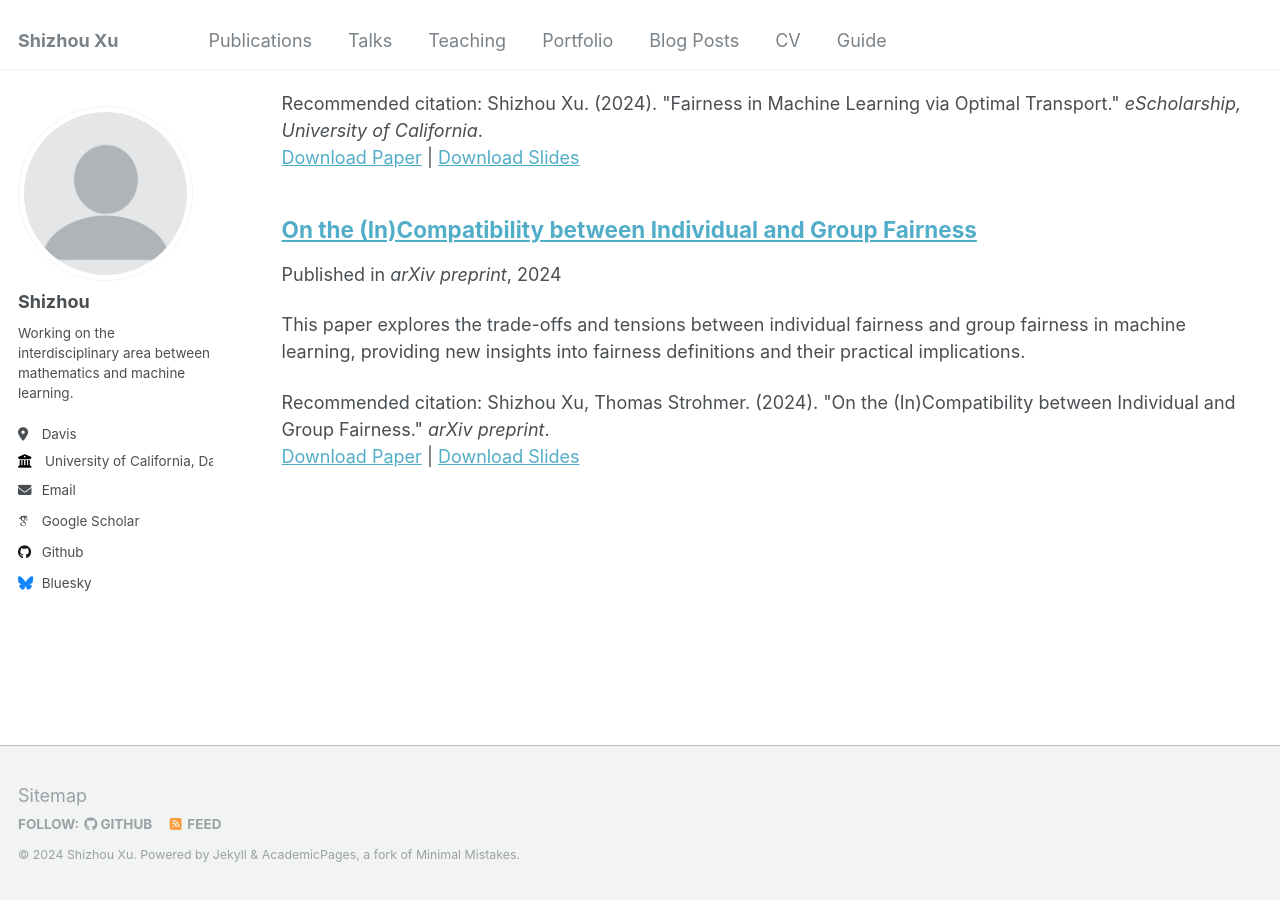
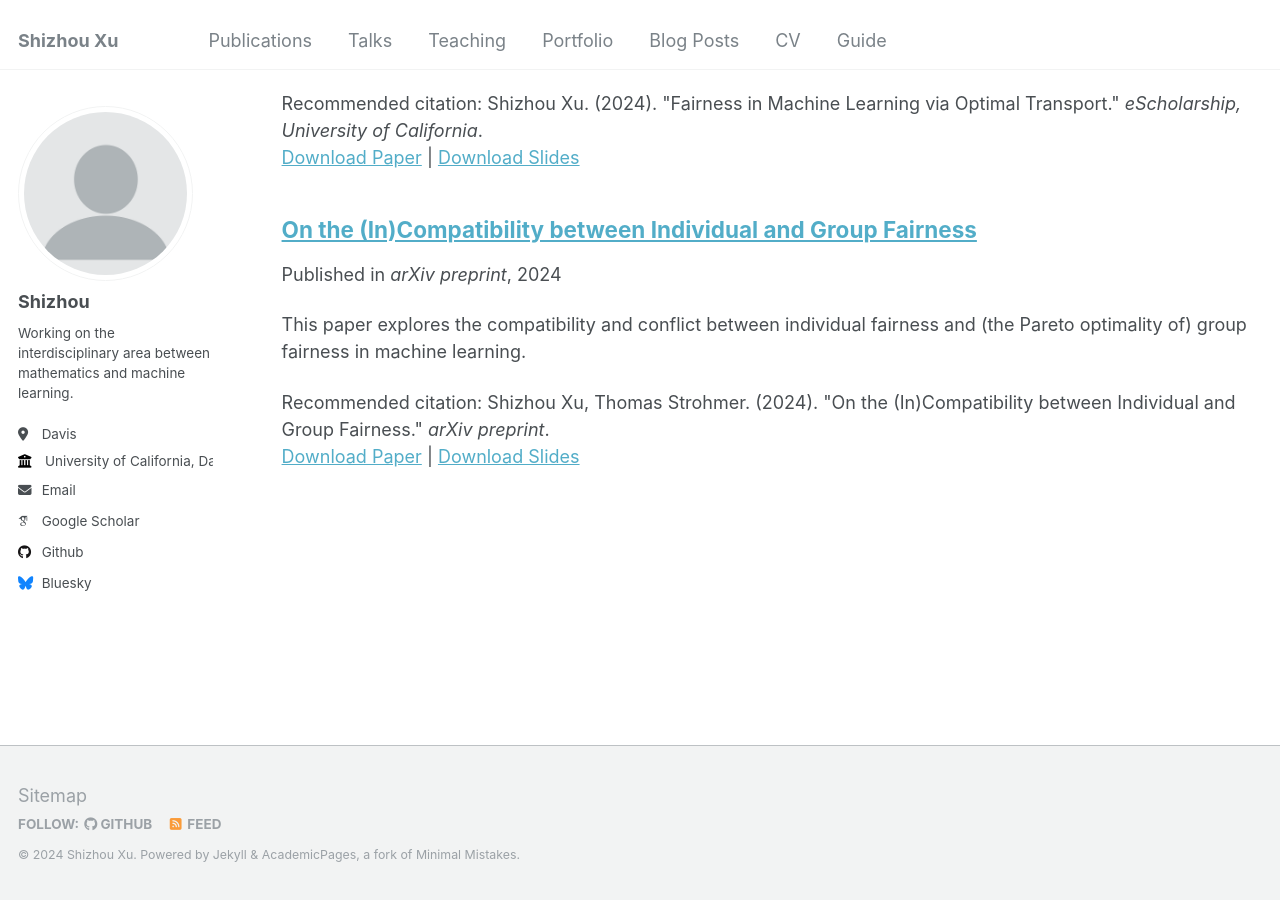
Before and after one commit to xushizhou/xushizhou.github.io, a Jekyll site: the page built from _pages/publications.html, in a window 1280 px wide and 900 px high, scrolled down 774 px. Built offline with Jekyll 4.4.1, drawn with Linux system fonts in a browser that asks for light colours; some web fonts are replaced.

Commit message:
Update 2010-10-01-paper-title-number-2.md

```diff
--- a/_publications/2010-10-01-paper-title-number-2.md
+++ b/_publications/2010-10-01-paper-title-number-2.md
@@ -3,7 +3,7 @@ title: "On the (In)Compatibility between Individual and Group Fairness"
 collection: publications
 category: manuscripts
 permalink: /publication/2024-01-20-individual-group-fairness
-excerpt: "This paper explores the trade-offs and tensions between individual fairness and group fairness in machine learning, providing new insights into fairness definitions and their practical implications."
+excerpt: "This paper explores the compatibility and conflict between individual fairness and (the Pareto optimality of) group fairness in machine learning."
 date: 2024-01-20
 venue: 'arXiv preprint'
 slidesurl: ''
```
